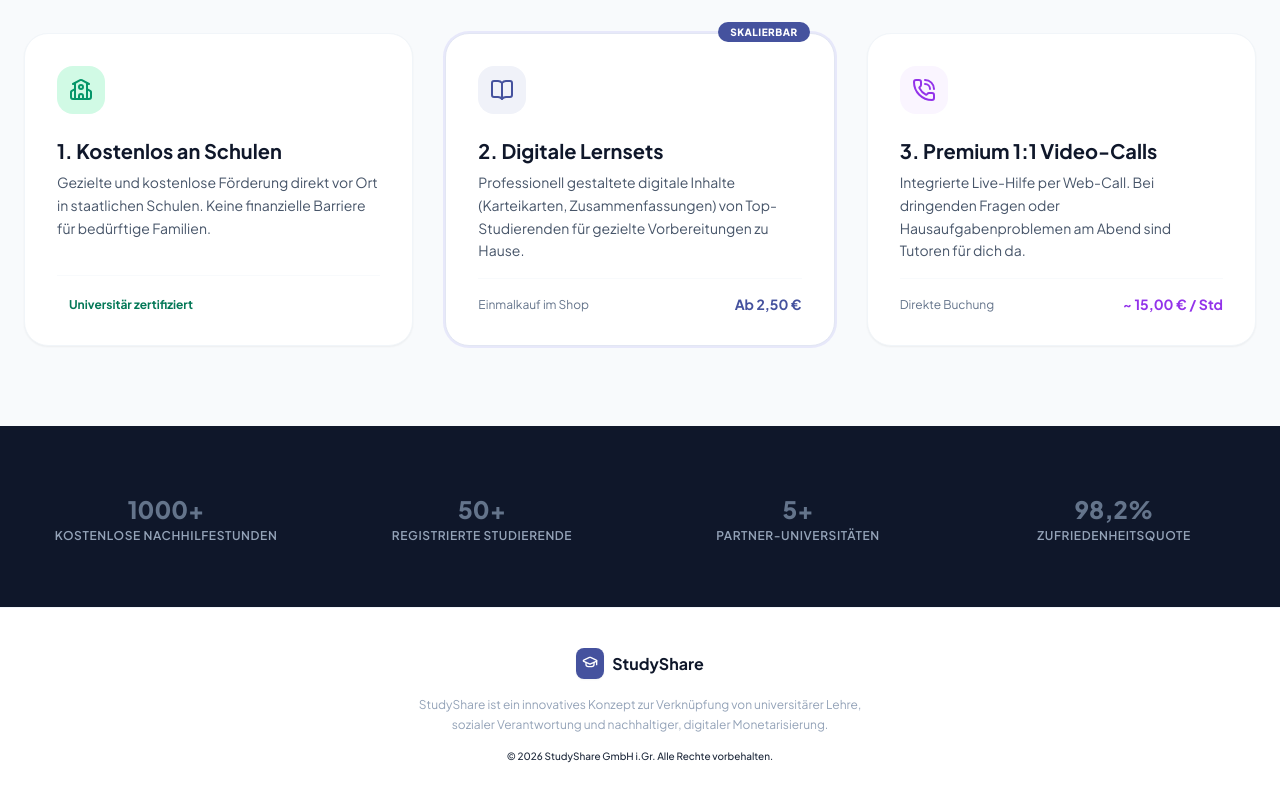
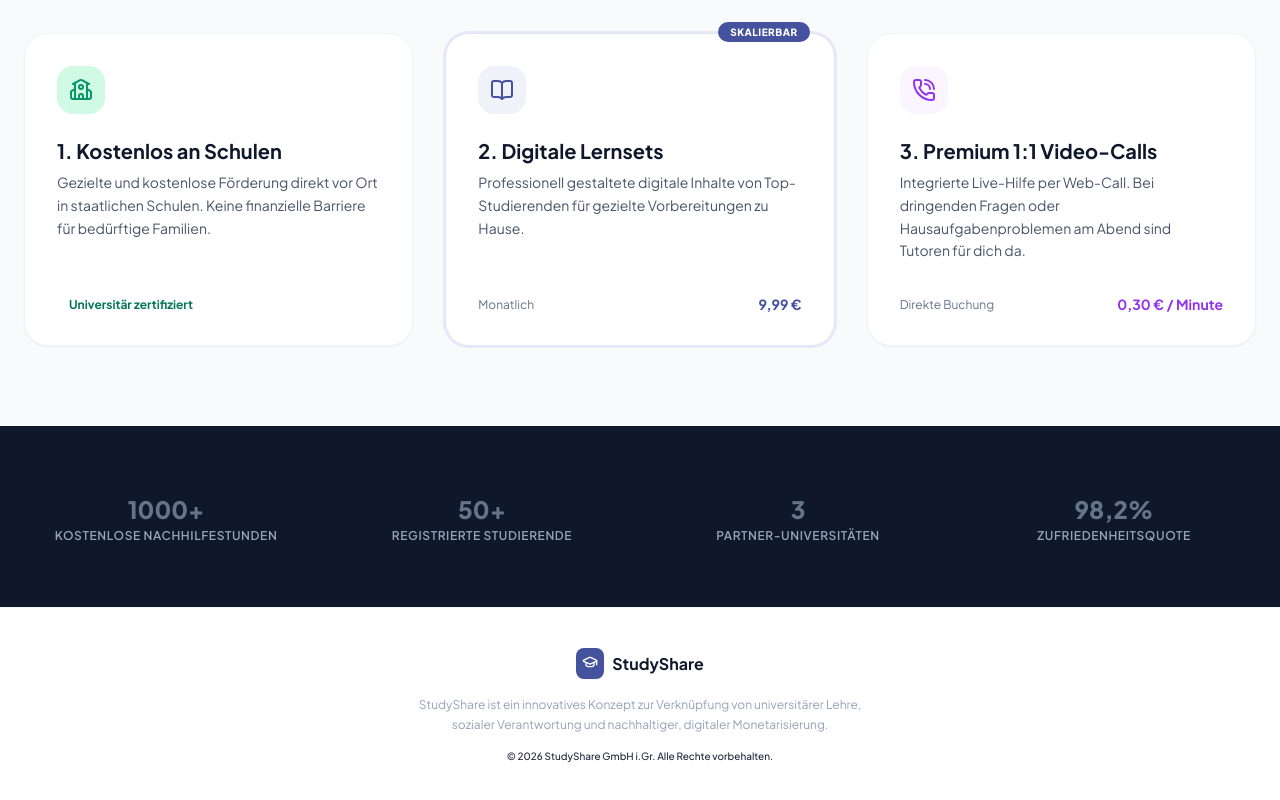
Before and after one commit to ChristianAwe2772/StudyShare, a plain HTML site: page index.html in a window 1280 px wide. Shown: the part 914-1714 px from the top of the page. Drawn offline with nearby package versions, Linux system fonts and the light colour scheme.

Commit message:
feintuning

```diff
--- a/index.html
+++ b/index.html
@@ -187,11 +187,11 @@
                                 <i data-lucide="book-open"></i>
                             </div>
                             <h3 class="pillar-title">2. Digitale Lernsets</h3>
-                            <p class="pillar-text">Professionell gestaltete digitale Inhalte (Karteikarten, Zusammenfassungen) von Top-Studierenden für gezielte Vorbereitungen zu Hause.</p>
+                            <p class="pillar-text">Professionell gestaltete digitale Inhalte von Top-Studierenden für gezielte Vorbereitungen zu Hause.</p>
                         </div>
                         <div class="pillar-footer flex-between">
-                            <span class="pillar-meta">Einmalkauf im Shop</span>
-                            <span class="pillar-price text-indigo">Ab 2,50 €</span>
+                            <span class="pillar-meta">Monatlich</span>
+                            <span class="pillar-price text-indigo">9,99 €</span>
                         </div>
                     </div>
 
@@ -206,7 +206,7 @@
                         </div>
                         <div class="pillar-footer flex-between">
                             <span class="pillar-meta">Direkte Buchung</span>
-                            <span class="pillar-price text-purple">~ 15,00 € / Std</span>
+                            <span class="pillar-price text-purple">0,30 € / Minute</span>
                         </div>
                     </div>
                 </div>
@@ -224,7 +224,7 @@
                         <p class="stat-label">Registrierte Studierende</p>
                     </div>
                     <div class="stat-item">
-                        <p class="stat-value">5+</p>
+                        <p class="stat-value">3</p>
                         <p class="stat-label">Partner-Universitäten</p>
                     </div>
                     <div class="stat-item">
@@ -245,7 +245,7 @@
                     </div>
                     <div>
                         <h3 class="premium-banner-title">StudyShare Premium-Pass</h3>
-                        <p class="premium-banner-text">Unbegrenzter Zugriff auf alle Lernsets und exklusive Video-Calls für nur 4,99 € im Monat.</p>
+                        <p class="premium-banner-text">Unbegrenzter Zugriff auf alle Lernsets und exklusive Video-Calls für nur 9,99 € im Monat.</p>
                     </div>
                 </div>
                 <button onclick="addAboToCart()" class="btn-premium-subscribe">
--- a/script.js
+++ b/script.js
@@ -273,7 +273,7 @@
         cart.push({
             id: aboId,
             title: 'StudyShare Premium-Pass (1 Monat)',
-            price: 4.99,
+            price: 9.99,
             type: 'Abo'
         });
         updateCartUI();
@@ -462,7 +462,7 @@
                         Einzelkauf (${set.price.toFixed(2)} €)
                     </button>
                     <button onclick="addAboToCart(); closeLernsetModal();" class="btn-paywall-sub">
-                        Premium Abo (4,99 € / mtl.)
+                        Premium Abo (9,99 € / mtl.)
                     </button>
                 </div>
             </div>
```
